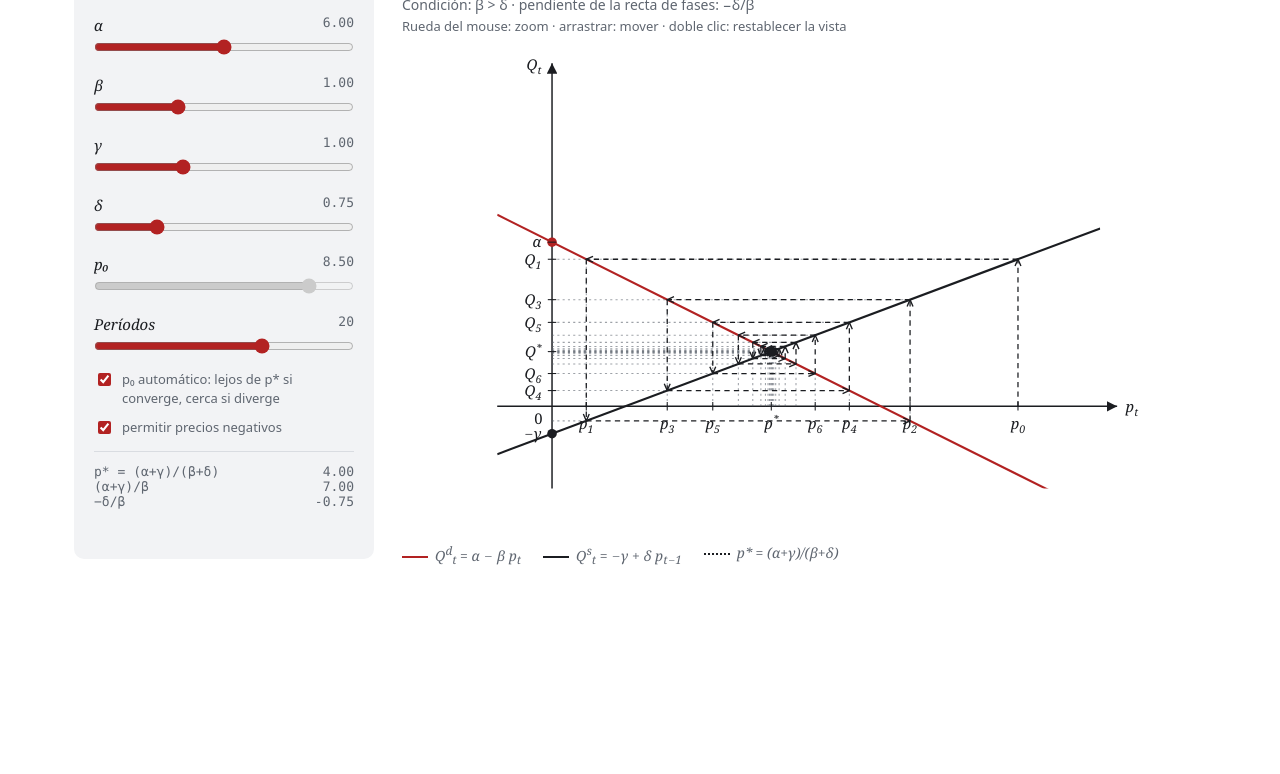
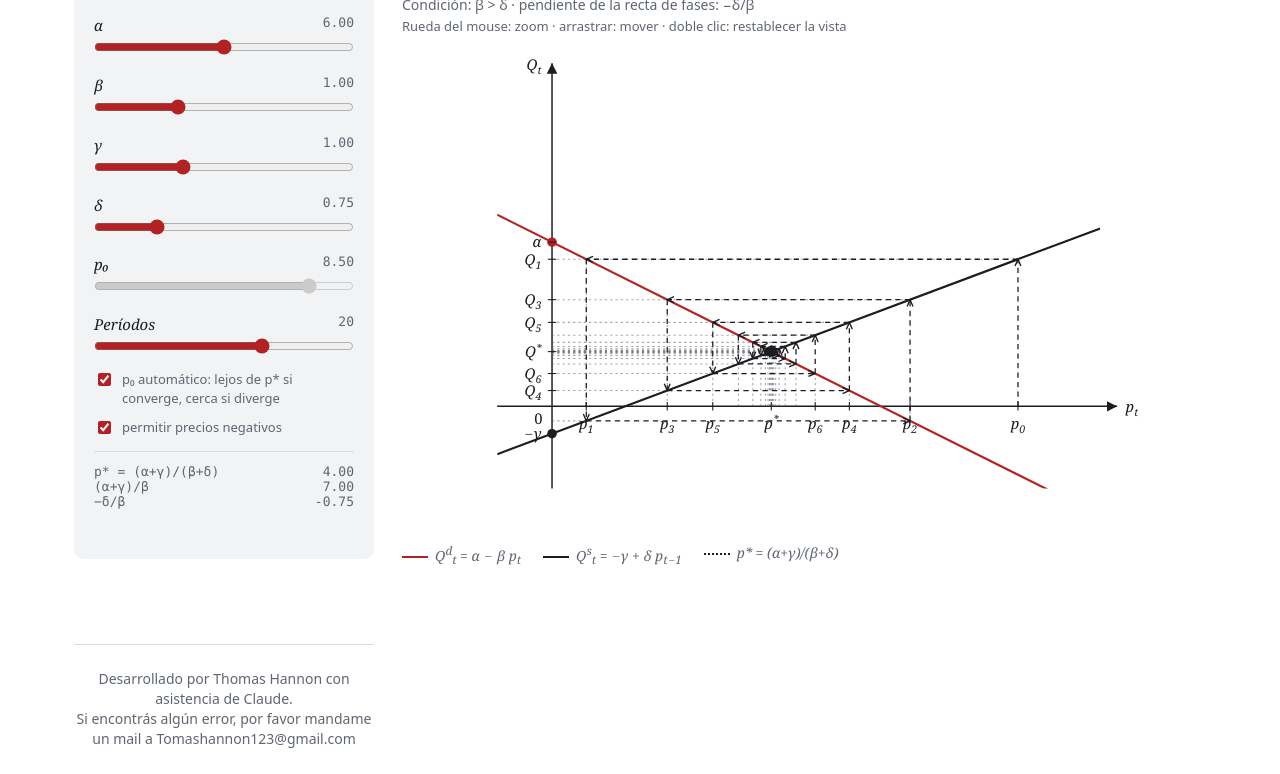
Before and after one commit to TomasHannon/Modelos-economia, a plain HTML site: page telarana.html in a window 1280 px wide. Shown: the part 101-875 px from the top of the page. Before the commit the page ends 800 px from the top, so only its background shows below. Drawn offline with Linux system fonts and the light colour scheme.

Commit message:
Agrego pie de página a los modelos

```diff
--- a/telarana.html
+++ b/telarana.html
@@ -56,6 +56,10 @@ svg text{fill:var(--ink);font:14px Georgia,serif;font-style:italic}
   <div id="v0"></div><div id="v1" hidden></div><div id="v2" hidden></div>
   <div class="leg" id="leg"></div>
 </section>
+<footer style="margin-top: 48px; padding-top: 24px; border-top: 1px solid var(--line); text-align: center; color: var(--mute); font-size: 14px;">
+    Desarrollado por Thomas Hannon con asistencia de Claude. <br>
+    Si encontrás algún error, por favor mandame un mail a Tomashannon123@gmail.com
+  </footer>
 </main>
 <script>
 const P={alpha:6,beta:1,gamma:1,delta:.75,p0:7,steps:20};
```
Also changed, not shown: diagrama-fases.html (+4 -0 lines), index.html (+4 -0 lines).
